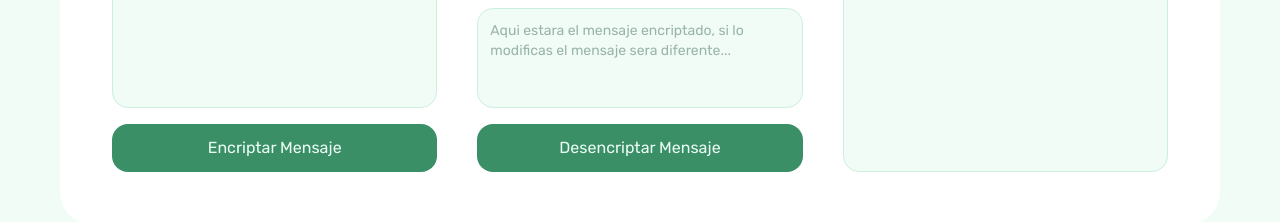
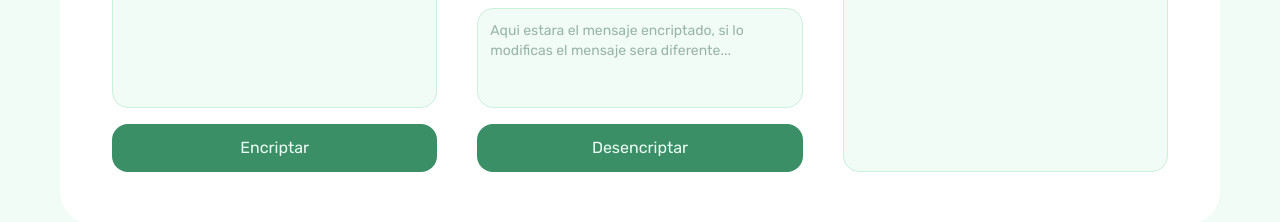
Before and after one commit to brianpm141/BPMportfolio, a React (Vite) app in the folder React/ts-portforlio/: page / in a window 1280 px wide. Shown: the part 2220-2442 px from the top of the page. Built offline with nearby package versions, Linux system fonts and the light colour scheme.

Commit message:
disable fix

```diff
--- a/React/ts-portforlio/src/projects/EnigmaCard.tsx
+++ b/React/ts-portforlio/src/projects/EnigmaCard.tsx
@@ -7,6 +7,7 @@ export default function EnigmaCard() {
     const [mensajeFin, setMensajeFin] = useState("")
     const [errorMes, setErrorMes] = useState("")
     const [pass, setPass] = useState("")
+    const [cargando, setCargando] = useState(false)
 
     const crypt = async () => {
         if (mensaje.length === 0) {
@@ -24,6 +25,7 @@ export default function EnigmaCard() {
         }
 
         try {
+            setCargando(true)
             const response = await fetch('https://mini-enigma.vercel.app/minienigma/encrypt',
                 {
                     method: 'POST',
@@ -42,6 +44,7 @@ export default function EnigmaCard() {
             setErrorMes("Algo salio mal, intenta de nuevo...")
         } finally {
             setErrorMes("")
+            setCargando(false)
         }
     }
 
@@ -61,6 +64,9 @@ export default function EnigmaCard() {
         }
 
         try {
+
+            setCargando(true)
+
             const response = await fetch('https://mini-enigma.vercel.app/minienigma/decrypt',
                 {
                     method: 'post',
@@ -83,6 +89,7 @@ export default function EnigmaCard() {
         }
         finally {
             setErrorMes("")
+            setCargando(false)
         }
     }
 
@@ -121,11 +128,12 @@ export default function EnigmaCard() {
                         maxLength={180}
                         placeholder="Aqui va tu mensaje a encriptar...."
                     ></textarea>
-                    <a onClick={crypt} className="bg-secondary-green w-full text-center py-3 mt-4 self-center
+                    <button onClick={crypt} className="bg-secondary-green w-full text-center py-3 mt-4 self-center
                     rounded-2xl text-text-dark
                     transition-all duration-300 ease-in-out
                     hover:scale-103 min-h-12"
-                    >Encriptar Mensaje</a>
+                    disabled = {cargando}
+                    >{ cargando ? "Cargando..." : "Encriptar" }</button>
                 </div>
                 <div className="flex flex-col">
                     <h4 className="text-2xl">Seguridad</h4>
@@ -151,10 +159,12 @@ export default function EnigmaCard() {
                         value={mensajeEnc}
                         placeholder="Aqui estara el mensaje encriptado, si lo modificas el mensaje sera diferente..."
                         onChange={(e) => setMensajeEnc(e.target.value)}></textarea>
-                    <a onClick={decrypt} className="bg-secondary-green w-full text-center py-3 mt-4 self-center
+                    <button onClick={decrypt} className="bg-secondary-green w-full text-center py-3 mt-4 self-center
                     rounded-2xl text-text-dark justify-center
                     transition-all duration-300 ease-in-out
-                    hover:scale-103 h-12">Desencriptar Mensaje</a>
+                    hover:scale-103 h-12"
+                    disabled = {cargando}>
+                    {cargando ? "Cargando...": "Desencriptar"}</button>
                 </div>
                 <div className="flex flex-col md:col-span-2 lg:col-span-1">
                     <h4 className="text-2xl mb-5" >Traduccion</h4>
```
